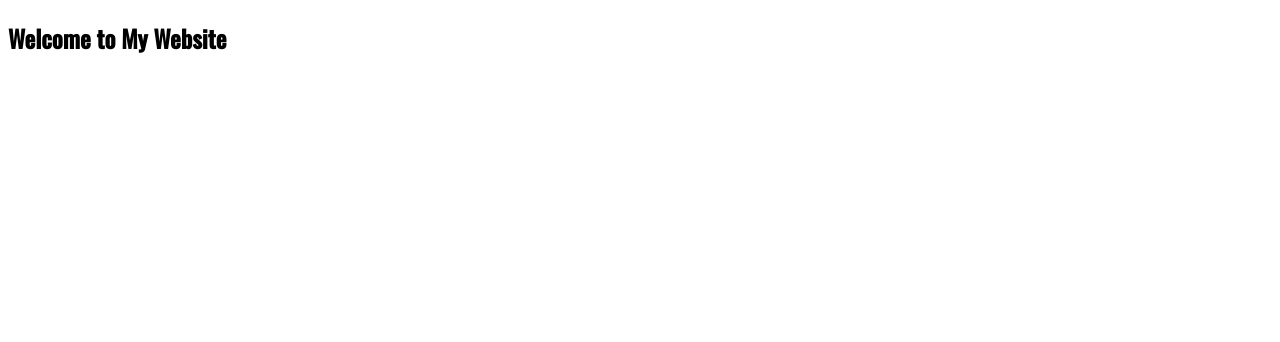
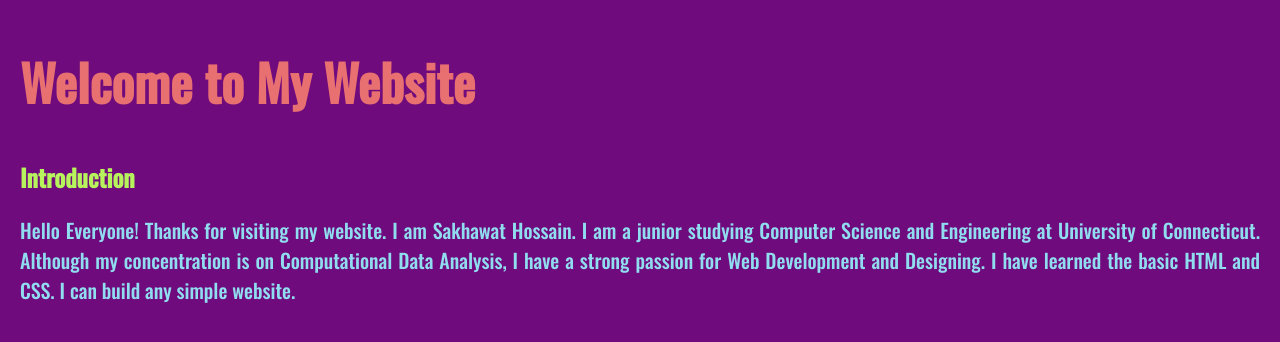
Before and after one commit to Sakhawat0pu/random_website, a plain HTML site: page index.html in a window 1280 px wide. Drawn offline with nearby package versions, Linux system fonts and the light colour scheme.

Commit message:
adding a paragraph

```diff
--- a/index.html
+++ b/index.html
@@ -13,9 +13,17 @@
 </head>
 
 <body>
-    <section>
+    <section class="section1">
         <div>
-            <h1>Welcome to My Website</h1>
+            <h1 class="Heading">Welcome to My Website</h1>
+            <h2 class="h2">Introduction</h2>
+            <p class="para">
+                Hello Everyone! Thanks for visiting my website. I am Sakhawat Hossain. I am a junior studying
+                Computer Science and Engineering at University of Connecticut. Although my concentration is
+                on Computational Data Analysis, I have a strong passion for Web Development and Designing. I have
+                learned the basic HTML and CSS. I can build any simple website.
+            </p>
+
         </div>
     </section>
 </body>
--- a/style.css
+++ b/style.css
@@ -1,3 +1,22 @@
 body{
     font-family: 'Oswald', sans-serif;
+    margin: 0;
+    background-color: rgb(111, 11, 124);
 }
+.section1{
+    padding: 2px 20px;
+    display: flex
+}
+.Heading{
+    font-size: 50px;
+    color: rgb(233, 112, 112);
+}
+.h2{
+    color: rgb(182, 243, 92);
+    font-size: 24px;
+}
+.para{
+    color: rgb(145, 221, 240);
+    font-size: 20px;
+    text-align: justify;
+}
```
